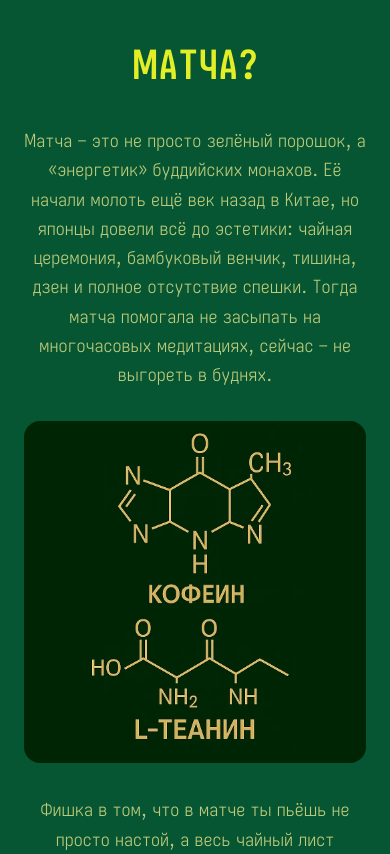
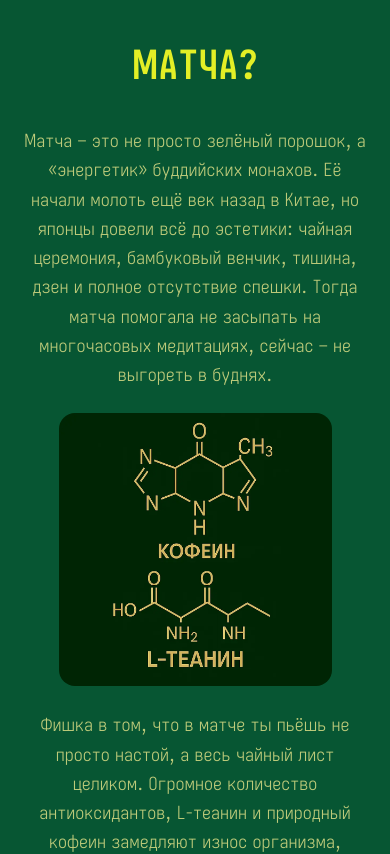
Before and after one commit to bavayra/matcha-cafe, a React (Vite) app: page / in a window 390 px wide. Shown: the part 1660-2514 px from the top of the page. Built offline with nearby package versions, Linux system fonts and the light colour scheme; the HTML template or start-up script is replaced by a standard one.

Commit message:
style(History-360): set max-w to 70vw so rounded corners for pics in the carousel can be visible. Decreased gap-y for grid rows

```diff
--- a/src/components/History/History.tsx
+++ b/src/components/History/History.tsx
@@ -38,41 +38,33 @@ export default function History() {
           МАТЧА?
         </h2>
 
-        <div className="grid grid-cols-1 lg:grid-cols-2 gap-y-8 lg:gap-x-14">
-          {/* Ряд 1, кол 1: первый текстовый блок */}
+        <div className="grid grid-cols-1 lg:grid-cols-2 gap-y-6 lg:gap-x-14">
           <div className="flex items-center order-1 lg:order-none">
             <p className="font-light text-center md:text-left leading-relaxed text-[var(--yellow-text)] history-font-size">
               {blocks[0].text}
             </p>
           </div>
-
-          {/* Ряд 1, кол 2: карусель */}
-          <div className="relative w-full aspect-square overflow-hidden rounded-2xl order-2 lg:order-none">
+          <div className="relative w-full max-w-[70vw] mx-auto aspect-square overflow-hidden order-2 lg:order-none rounded-2xl ">
             {carouselImages.map((src, idx) => (
               <img
                 key={idx}
                 src={src}
                 alt="История матчи"
-                className={`absolute inset-0 w-full h-full object-cover transition-opacity duration-700 ease-in-out ${
+                className={`absolute inset-0 w-full mx-auto h-full object-contain duration-700 ease-in-out ${
                   idx === activeIndex ? 'opacity-100' : 'opacity-0'
                 }`}
               />
             ))}
           </div>
-
-          {/* Ряд 2, кол 1: выплывающая картинка с отступом справа */}
           <div className="lg:pr-10 order-4 lg:order-none">
             <ScrollAnimateImage src={matchaProductsImg} alt="Матча продукты" direction="left" />
           </div>
-
-          {/* Ряд 2, кол 2: второй текстовый блок */}
           <div className="flex items-center order-3 lg:order-none">
             <p className="font-light text-center md:text-left leading-relaxed text-[var(--yellow-text)] history-font-size">
               {blocks[1].text}
             </p>
           </div>
 
-          {/* Ряд 3: третий текстовый блок на обе колонки */}
           <div className="lg:col-span-2 order-5 lg:order-none">
             <p className="font-light text-center md:text-left leading-relaxed text-[var(--yellow-text)] history-font-size">
               {blocks[2].text}
```
